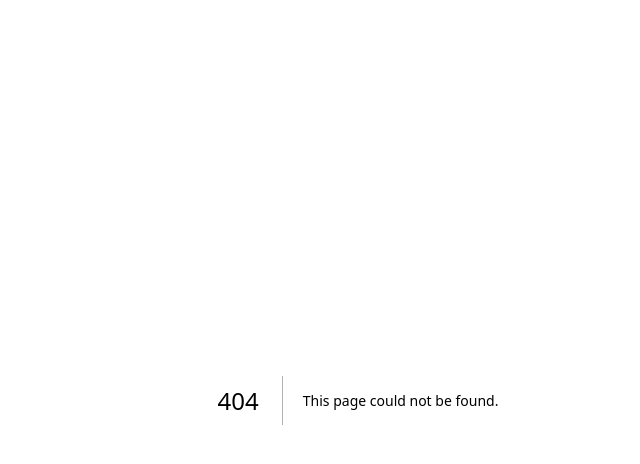
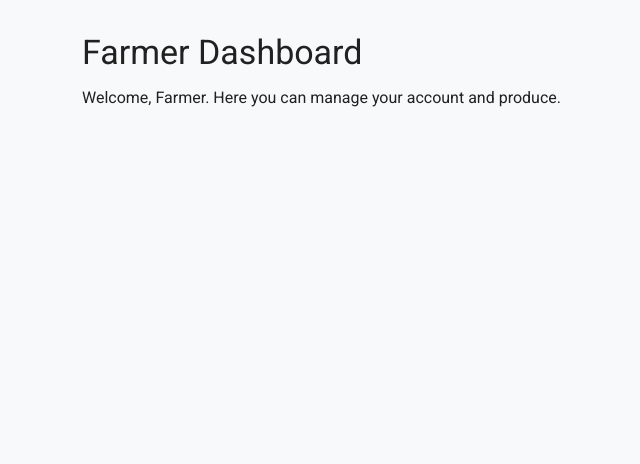
Before and after one commit to paullaster/Seedo, a Next.js app: page /farmer in a window 1280 px wide. Before the commit this address had no page. Shown: the top 464 px of the page, without its empty margins (282-922 px from the left). Built offline with nearby package versions, Linux system fonts and the light colour scheme.

Commit message:
update scafolding

```diff
--- /dev/null
+++ b/app/farmer/page.tsx
@@ -0,0 +1,17 @@
+import React from 'react';
+import { Typography, Container, Box } from '@mui/material';
+
+export default function FarmerDashboard() {
+  return (
+    <Container maxWidth="sm">
+      <Box sx={{ my: 4 }}>
+        <Typography variant="h4" component="h1" gutterBottom>
+          Farmer Dashboard
+        </Typography>
+        <Typography variant="body1">
+          Welcome, Farmer. Here you can manage your account and produce.
+        </Typography>
+      </Box>
+    </Container>
+  );
+}
--- a/app/globals.css
+++ b/app/globals.css
@@ -1,42 +1,6 @@
-:root {
-  --background: #ffffff;
-  --foreground: #171717;
-}
-
-@media (prefers-color-scheme: dark) {
-  :root {
-    --background: #0a0a0a;
-    --foreground: #ededed;
-  }
-}
-
+/* Global styles */
 html,
 body {
-  max-width: 100vw;
-  overflow-x: hidden;
+  height: 100%;
+  width: 100%;
 }
-
-body {
-  color: var(--foreground);
-  background: var(--background);
-  font-family: Arial, Helvetica, sans-serif;
-  -webkit-font-smoothing: antialiased;
-  -moz-osx-font-smoothing: grayscale;
-}
-
-* {
-  box-sizing: border-box;
-  padding: 0;
-  margin: 0;
-}
-
-a {
-  color: inherit;
-  text-decoration: none;
-}
-
-@media (prefers-color-scheme: dark) {
-  html {
-    color-scheme: dark;
-  }
-}
--- a/app/layout.tsx
+++ b/app/layout.tsx
@@ -1,20 +1,10 @@
 import type { Metadata } from "next";
-import { Geist, Geist_Mono } from "next/font/google";
+import ThemeRegistry from "@/components/ThemeRegistry/ThemeRegistry";
 import "./globals.css";
 
-const geistSans = Geist({
-  variable: "--font-geist-sans",
-  subsets: ["latin"],
-});
-
-const geistMono = Geist_Mono({
-  variable: "--font-geist-mono",
-  subsets: ["latin"],
-});
-
 export const metadata: Metadata = {
-  title: "Cereal Corner",
-  description: "Generated by create next app",
+  title: "AgriCollect",
+  description: "Farm produce collection system",
 };
 
 export default function RootLayout({
@@ -24,8 +14,8 @@ export default function RootLayout({
 }>) {
   return (
     <html lang="en">
-      <body className={`${geistSans.variable} ${geistMono.variable}`}>
-        {children}
+      <body>
+        <ThemeRegistry>{children}</ThemeRegistry>
       </body>
     </html>
   );
--- /dev/null
+++ b/app/theme/theme.ts
@@ -0,0 +1,66 @@
+'use client';
+import { createTheme } from '@mui/material/styles';
+import { Roboto } from 'next/font/google';
+
+const roboto = Roboto({
+  weight: ['300', '400', '500', '700'],
+  subsets: ['latin'],
+  display: 'swap',
+});
+
+const theme = createTheme({
+  typography: {
+    fontFamily: roboto.style.fontFamily,
+  },
+  palette: {
+    mode: 'light',
+    primary: {
+      main: '#2E7D32', // Growth/Agri Green
+    },
+    secondary: {
+      main: '#FFA000', // Harvest Amber
+    },
+    info: {
+      main: '#0288D1', // Deep Blue
+    },
+    error: {
+      main: '#D32F2F', // Alert Red (mapped to error)
+    },
+    warning: {
+      main: '#ED6C02', // Safety Orange
+    },
+    background: {
+      default: '#F8F9FA', // Clean Grey/White
+      paper: '#FFFFFF',
+    },
+  },
+  components: {
+    MuiDrawer: {
+      styleOverrides: {
+        paper: {
+          borderTopLeftRadius: 16,
+          borderTopRightRadius: 16,
+        },
+      },
+    },
+    MuiAlert: {
+      styleOverrides: {
+        root: {
+          borderRadius: 8,
+        },
+      },
+    },
+    MuiButton: {
+      styleOverrides: {
+        root: {
+          borderRadius: 8,
+          textTransform: 'none',
+          fontWeight: 600,
+          minHeight: 44, // Minimum 44x44px for touch targets
+        },
+      },
+    },
+  },
+});
+
+export default theme;
--- /dev/null
+++ b/components/ThemeRegistry/EmotionCache.tsx
@@ -0,0 +1,64 @@
+'use client';
+import * as React from 'react';
+import createCache from '@emotion/cache';
+import { useServerInsertedHTML } from 'next/navigation';
+import { CacheProvider as DefaultCacheProvider } from '@emotion/react';
+import type { EmotionCache, Options as OptionsOfCreateCache } from '@emotion/cache';
+
+export type NextAppDirEmotionCacheProviderProps = {
+  /** This is the options passed to createCache() from 'import createCache from "@emotion/cache"' */
+  options: OptionsOfCreateCache;
+  /** By default <CacheProvider /> from 'import { CacheProvider } from "@emotion/react"' */
+  CacheProvider?: (props: {
+    value: EmotionCache;
+    children: React.ReactNode;
+  }) => React.JSX.Element | null;
+  children: React.ReactNode;
+};
+
+// This implementation is taken from the MUI Material UI with Next.js App Router example
+export default function NextAppDirEmotionCacheProvider(props: NextAppDirEmotionCacheProviderProps) {
+  const { options, CacheProvider = DefaultCacheProvider, children } = props;
+
+  const [{ cache, flush }] = React.useState(() => {
+    const cache = createCache(options);
+    cache.compat = true;
+    const prevInsert = cache.insert;
+    let inserted: string[] = [];
+    cache.insert = (...args) => {
+      const serialized = args[1];
+      if (cache.inserted[serialized.name] === undefined) {
+        inserted.push(serialized.name);
+      }
+      return prevInsert(...args);
+    };
+    const flush = () => {
+      const prevInserted = inserted;
+      inserted = [];
+      return prevInserted;
+    };
+    return { cache, flush };
+  });
+
+  useServerInsertedHTML(() => {
+    const names = flush();
+    if (names.length === 0) {
+      return null;
+    }
+    let styles = '';
+    for (const name of names) {
+      styles += cache.inserted[name];
+    }
+    return (
+      <style
+        key={cache.key}
+        data-emotion={`${cache.key} ${names.join(' ')}`}
+        dangerouslySetInnerHTML={{
+          __html: styles,
+        }}
+      />
+    );
+  });
+
+  return <CacheProvider value={cache}>{children}</CacheProvider>;
+}
--- /dev/null
+++ b/components/ThemeRegistry/ThemeRegistry.tsx
@@ -0,0 +1,18 @@
+'use client';
+import * as React from 'react';
+import { ThemeProvider } from '@mui/material/styles';
+import CssBaseline from '@mui/material/CssBaseline';
+import NextAppDirEmotionCacheProvider from './EmotionCache';
+import theme from '../../app/theme/theme';
+
+export default function ThemeRegistry({ children }: { children: React.ReactNode }) {
+  return (
+    <NextAppDirEmotionCacheProvider options={{ key: 'mui' }}>
+      <ThemeProvider theme={theme}>
+        {/* CssBaseline kickstart an elegant, consistent, and simple baseline to build upon. */}
+        <CssBaseline />
+        {children}
+      </ThemeProvider>
+    </NextAppDirEmotionCacheProvider>
+  );
+}
```
Also changed, not shown: app/admin/page.tsx (added, +17 -0 lines), app/agent/page.tsx (added, +17 -0 lines), app/page.tsx (+75 -60 lines).
